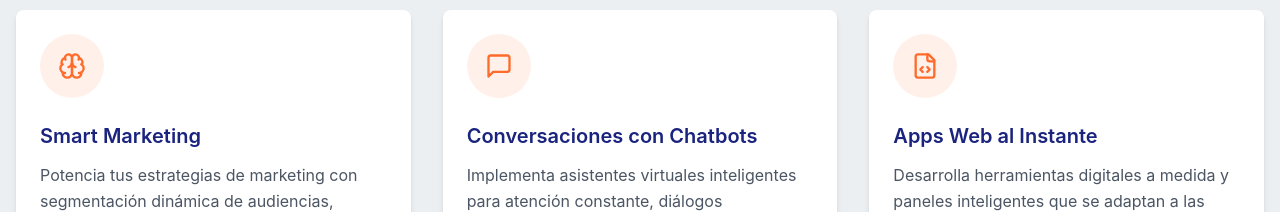
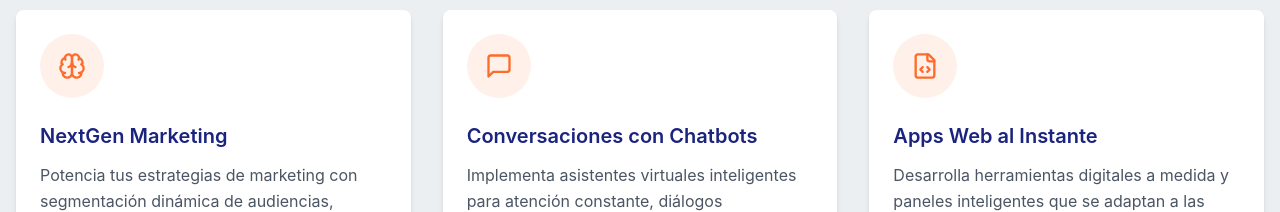
Before and after one commit to datia2025/mi-proyecto-react-node, a React (Vite) app: page / in a window 1280 px wide. Shown: the part 1840-2052 px from the top of the page. Built offline with nearby package versions, Linux system fonts and the light colour scheme.

Commit message:
cambio titulo servicios nextgen makt

```diff
--- a/src/pages/HomePage.tsx
+++ b/src/pages/HomePage.tsx
@@ -93,7 +93,7 @@ const HomePage: React.FC = () => {
               link="/soluciones/operaciones"
             />
             <ServiceCard
-              title="Smart Marketing"
+              title="NextGen Marketing"
               description="Potencia tus estrategias de marketing con segmentación dinámica de audiencias, personalización automatizada y medición de impacto."
               icon={<Brain size={28} />}
               link="/soluciones/marketing"
```
